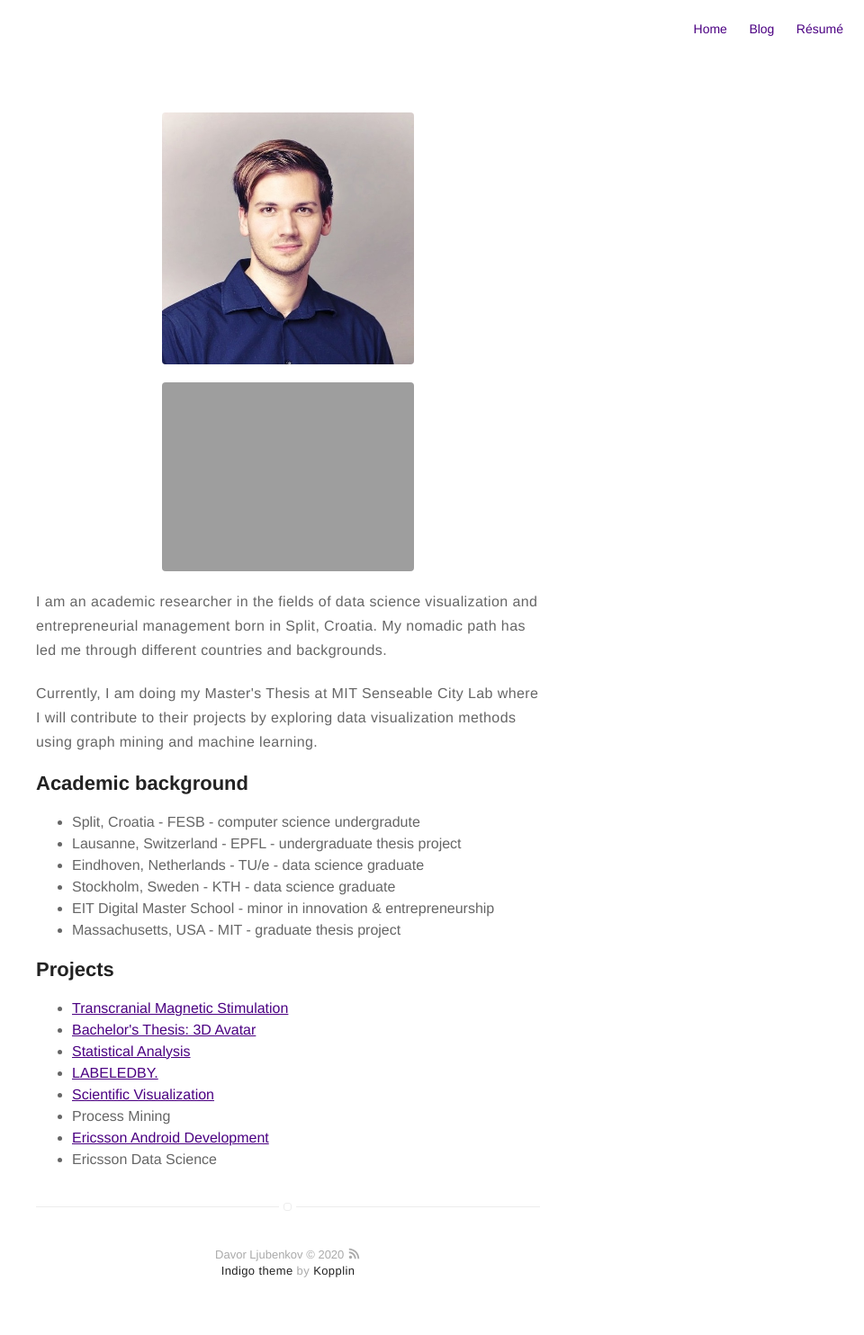
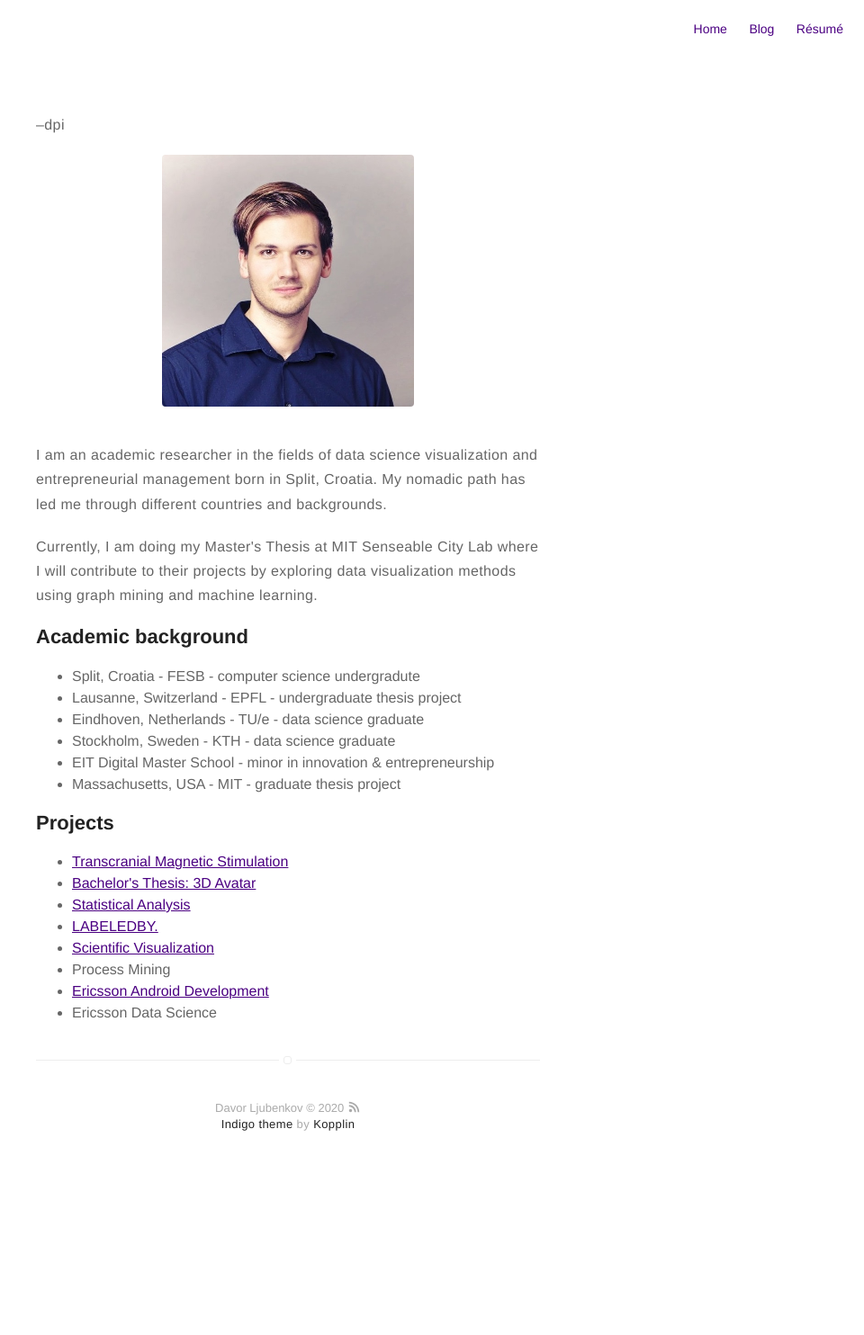
Before and after one commit to dljubenk/dljubenk.github.io, a Jekyll site: the page built from about.md, in a window 1280 px wide. Shown: the whole page at 90% size, without its empty margins (320-1280 px from the left). Built offline with Jekyll 4.4.1, drawn with Linux system fonts in a browser that asks for light colours; after the commit the page ends 1321 px from its top, so only the background shows below that.

Commit message:
Update about.md

```diff
--- a/about.md
+++ b/about.md
@@ -2,9 +2,12 @@
 title: About
 layout: page
 ---
+
+ --dpi
+
 ![Profile Image]({{ site.url }}/{{ site.picture }})
 
-![](./assets/images/ch.png =16x16)
+![](./assets/images/ch.png)
 
 
 
```
